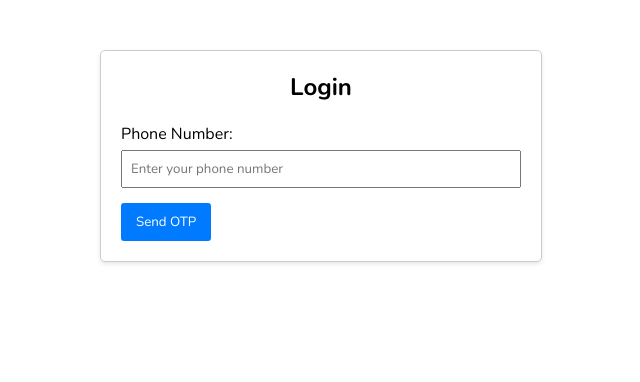
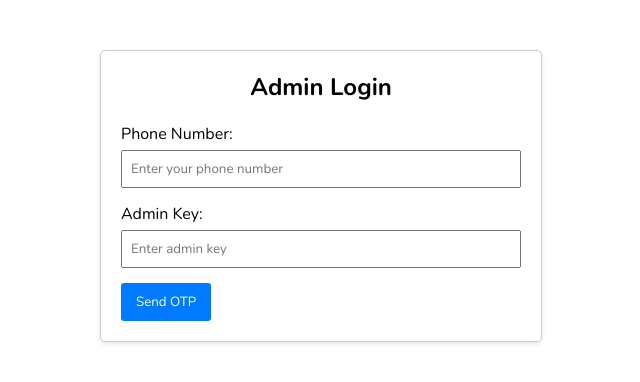
Before and after one commit to ansh-star/Frontend, a React (Create React App) app: page /login in a window 1280 px wide. Shown: the top 382 px of the page, without its empty margins (319-959 px from the left). Built offline with nearby package versions, Linux system fonts and the light colour scheme.

Commit message:
Update Login.jsx

```diff
--- a/src/pages/login/Login.jsx
+++ b/src/pages/login/Login.jsx
@@ -1,27 +1,27 @@
-import React, { useState } from "react";
-import axios from "axios";
+import React, { useState } from 'react';
+import axios from 'axios';
 
 const Login = () => {
-  const [phoneNumber, setPhoneNumber] = useState("");
-  const [otp, setOtp] = useState("");
+  const [phoneNumber, setPhoneNumber] = useState('');
+  const [otp, setOtp] = useState('');
   const [otpSent, setOtpSent] = useState(false);
-  const [message, setMessage] = useState("");
-
+  const [message, setMessage] = useState('');
+  const [adminKey, setAdminKey] = useState(''); // New state for admin key
   const handleSendOtp = async () => {
     try {
       const response = await axios.post(
-        "http://54.198.216.159:3000/api/admin/login",
-        { mobileNumber: phoneNumber }
+        'http://54.198.216.159:3000/api/admin/login',
+        { mobileNumber: phoneNumber, adminKey: adminKey }
       );
 
       if (response.data) {
         setOtpSent(true);
-        setMessage("OTP sent successfully.");
+        setMessage('OTP sent successfully.');
       } else {
-        setMessage("Failed to send OTP. Please try again.");
+        setMessage('Failed to send OTP. Please try again.');
       }
     } catch (error) {
-      setMessage("Error occurred while sending OTP.");
+      setMessage('Error occurred while sending OTP.');
       console.error(error);
     }
   };
@@ -29,46 +29,60 @@ const Login = () => {
   const handleVerifyOtp = async () => {
     try {
       const response = await axios.post(
-        "http://54.196.117.245:3001/verify-otp",
-        { mobileNumber: phoneNumber, otp }
+        'http://54.198.216.159:3000/api/admin/verify-otp',
+        { mobileNumber: phoneNumber, otp: otp, adminKey: adminKey }
       );
+      console.log(response);
       if (response.data) {
-        setMessage("Login successful!");
+        setMessage('Login successful!');
         // Additional login success handling can go here
       } else {
-        setMessage("Invalid OTP. Please try again.");
+        setMessage('Invalid OTP. Please try again.');
       }
     } catch (error) {
-      setMessage("Error occurred while verifying OTP.");
+      setMessage('Error occurred while verifying OTP.');
       console.error(error);
     }
   };
 
   return (
-    <div className="login-container">
-      <h2>Login</h2>
-      <div className="form-group">
+    <div className='login-container'>
+      <h2>Admin Login</h2>
+      <div className='form-group'>
         <label>Phone Number:</label>
         <input
-          type="text"
+          type='text'
           value={phoneNumber}
           onChange={(e) => setPhoneNumber(e.target.value)}
-          placeholder="Enter your phone number"
+          placeholder='Enter your phone number'
+          required
+        />
+      </div>
+      <div className='form-group'>
+        <label>Admin Key:</label>
+        <input
+          type='text'
+          value={adminKey}
+          onChange={(e) => setAdminKey(e.target.value)}
+          placeholder='Enter admin key'
           required
         />
       </div>
 
       {otpSent ? (
-        <div className="form-group">
+        <div className='form-group'>
           <label>OTP:</label>
           <input
-            type="text"
+            type='text'
             value={otp}
             onChange={(e) => setOtp(e.target.value)}
-            placeholder="Enter the OTP"
+            placeholder='Enter the OTP'
             required
           />
-          <button onClick={handleVerifyOtp}>Verify OTP</button>
+
+          <button onClick={handleVerifyOtp} className='verify-button'>
+            Verify OTP
+          </button>
         </div>
       ) : (
         <button onClick={handleSendOtp}>Send OTP</button>
```
